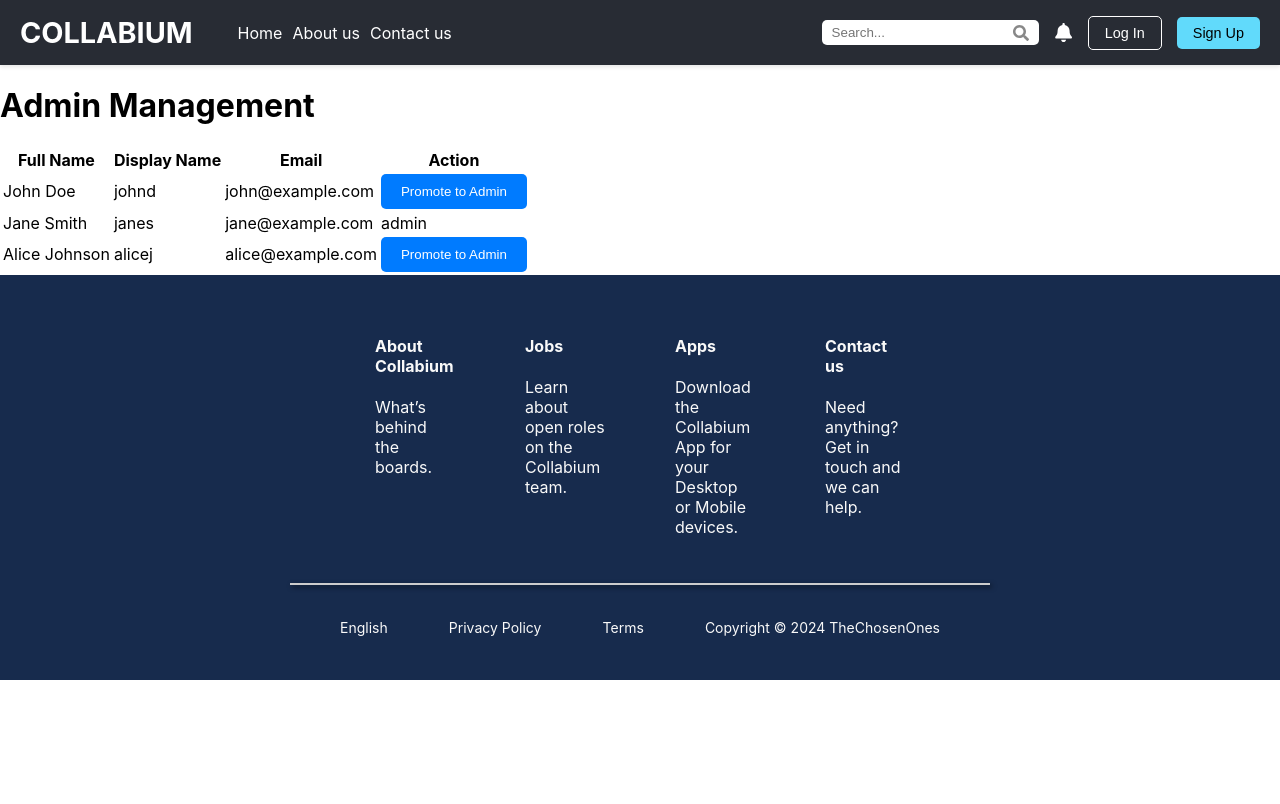
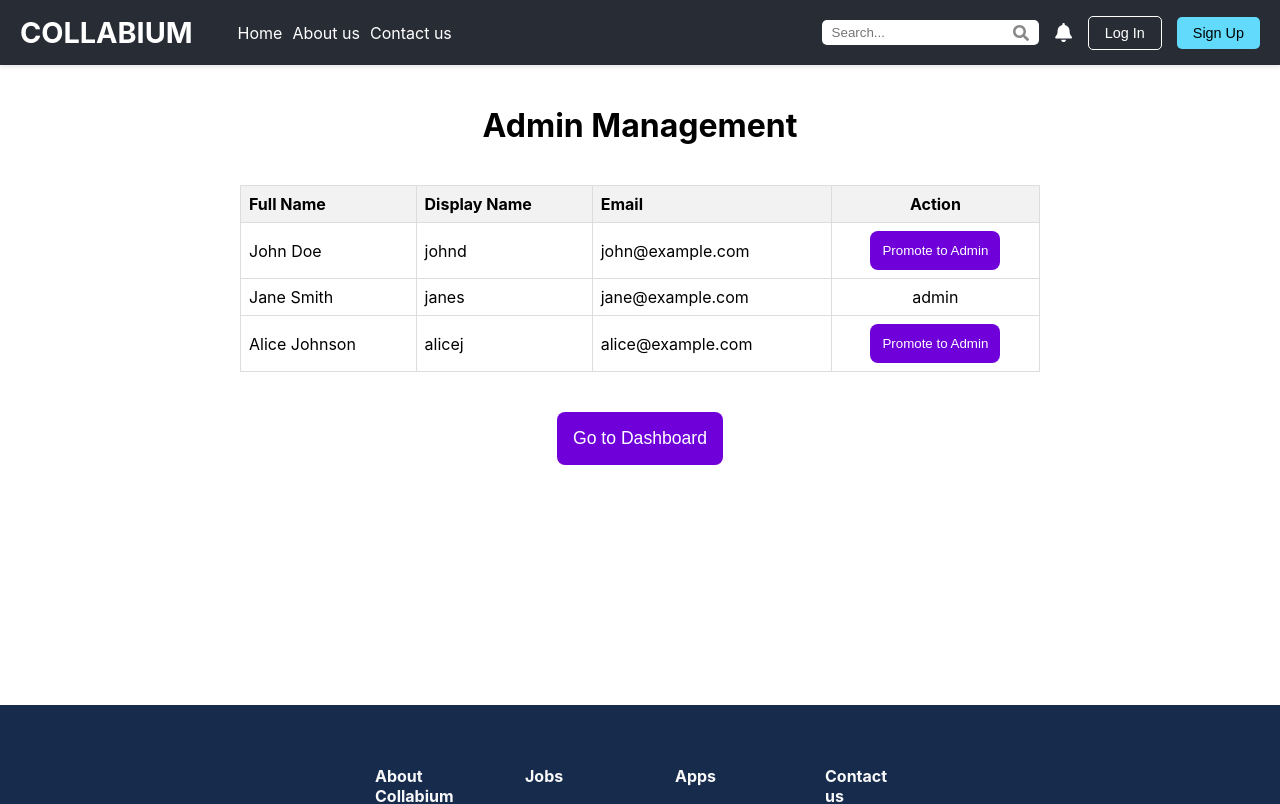
Before and after one commit to KianShirvani/TheChosenOnes, a React (Create React App) app in the folder frontend/: page /adminManagement in a window 1280 px wide. Shown: the top 804 px of the page. Built offline with nearby package versions, Linux system fonts and the light colour scheme.

Commit message:
Add styles to improve UI of Admin Management page

```diff
--- a/frontend/src/pages/AdminManagement.js
+++ b/frontend/src/pages/AdminManagement.js
@@ -21,28 +21,28 @@ const AdminManagement = () => {
     };
 
     return (
-        <div className="admin=management-container">
-            <h1>Admin Management</h1>
-            <table>
+        <div style={styles.container}>
+            <h1 style={styles.heading}>Admin Management</h1>
+            <table style={styles.table}>
                 <thead>
                     <tr>
-                        <th>Full Name</th>
-                        <th>Display Name</th>
-                        <th>Email</th>
-                        <th>Action</th>
+                        <th style={styles.th}>Full Name</th>
+                        <th style={styles.th}>Display Name</th>
+                        <th style={styles.th}>Email</th>
+                        <th style={{ ...styles.th, ...styles.actionTh }}>Action</th>
                     </tr>
                 </thead>
                 <tbody>
                     {users.map((user) => (
                         <tr key={user.id}>
-                            <td>{user.fullName}</td>
-                            <td>{user.displayName}</td>
-                            <td>{user.email}</td>
-                            <td>
+                            <td style={styles.td}>{user.fullName}</td>
+                            <td style={styles.td}>{user.displayName}</td>
+                            <td style={styles.td}>{user.email}</td>
+                            <td style={{ ...styles.td, ...styles.actionTd }}>
                                 {user.isAdmin ? (
                                     "admin"
                                 ) : (
-                                    <Button onClick={() => promoteToAdmin(user.id)}>
+                                    <Button style={styles.button} onClick={() => promoteToAdmin(user.id)}>
                                         Promote to Admin
                                     </Button>
                                 )}
@@ -51,12 +51,67 @@ const AdminManagement = () => {
                     ))}
                 </tbody>
             </table>
+            <br />
+            <br />
+            <Button style={styles.navigateButton} onClick={() => navigate('/tasks')}>
+                Go to Dashboard
+            </Button>
         </div>
     );
 };
 
 const styles = {
-
+    container: {
+        display: "flex",
+        flexDirection: "column",
+        alignItems: "center",
+        minHeight: "80vh",
+        padding: "20px",
+        boxSizing: "border-box",
+    },
+    heading: {
+        marginBottom: "20px",
+    },
+    table: {
+        width: "100%",
+        maxWidth: "800px",
+        borderCollapse: "collapse",
+        marginTop: "20px",
+    },
+    th: {
+        border: "1px solid #ddd",
+        padding: "8px",
+        textAlign: "left",
+        backgroundColor: "#f2f2f2",
+    },
+    actionTh: {
+        textAlign: "center",
+    },
+    td: {
+        border: "1px solid #ddd",
+        padding: "8px",
+        textAlign: "left",
+    },
+    actionTd: {
+        textAlign: "center",
+    },
+    button: {
+        backgroundColor: "#7000da",
+        color: "white",
+        padding: "0.75rem",
+        border: "none",
+        borderRadius: "0.5rem",
+        cursor: "pointer",
+    },
+    navigateButton: {
+        backgroundColor: "#7000da",
+        color: "white",
+        padding: "1rem",
+        border: "none",
+        borderRadius: "0.5rem",
+        cursor: "pointer",
+        fontSize: "1.1rem",
+    },
 };
 
 export default AdminManagement;
```
